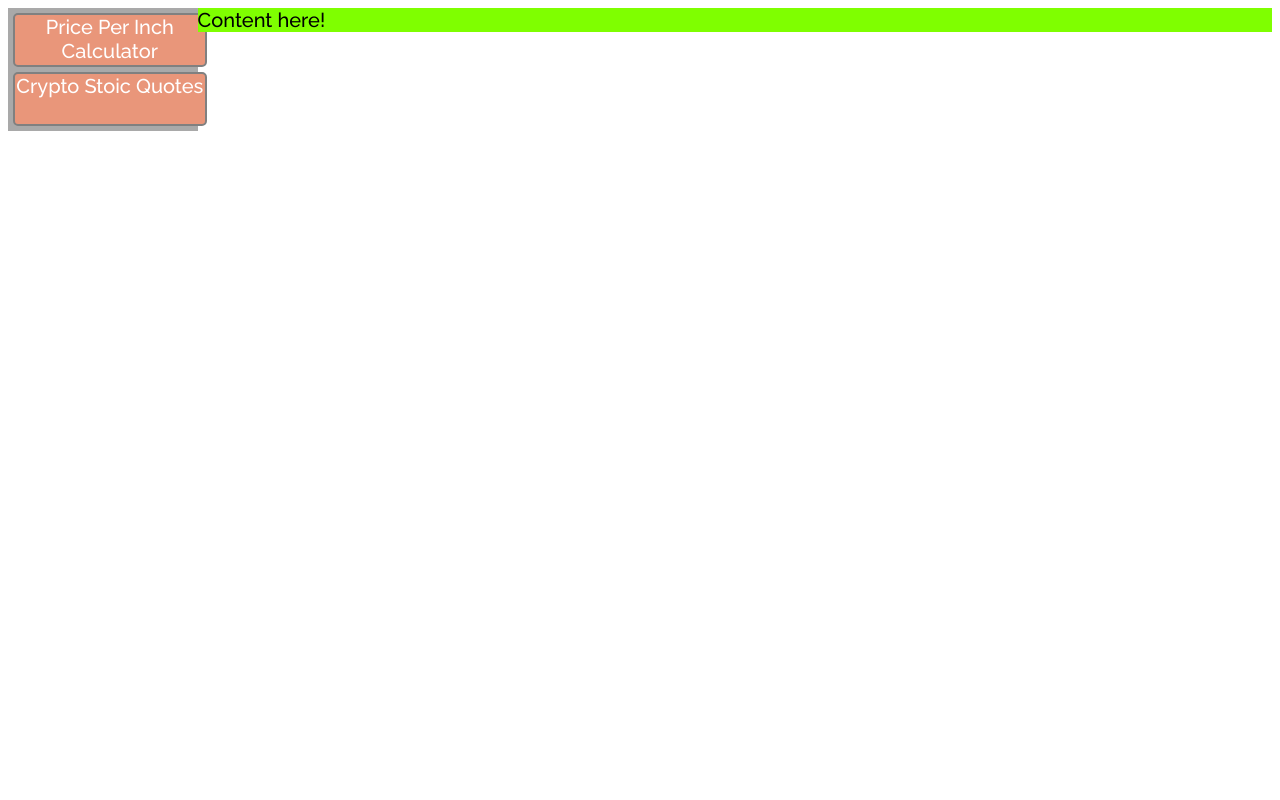
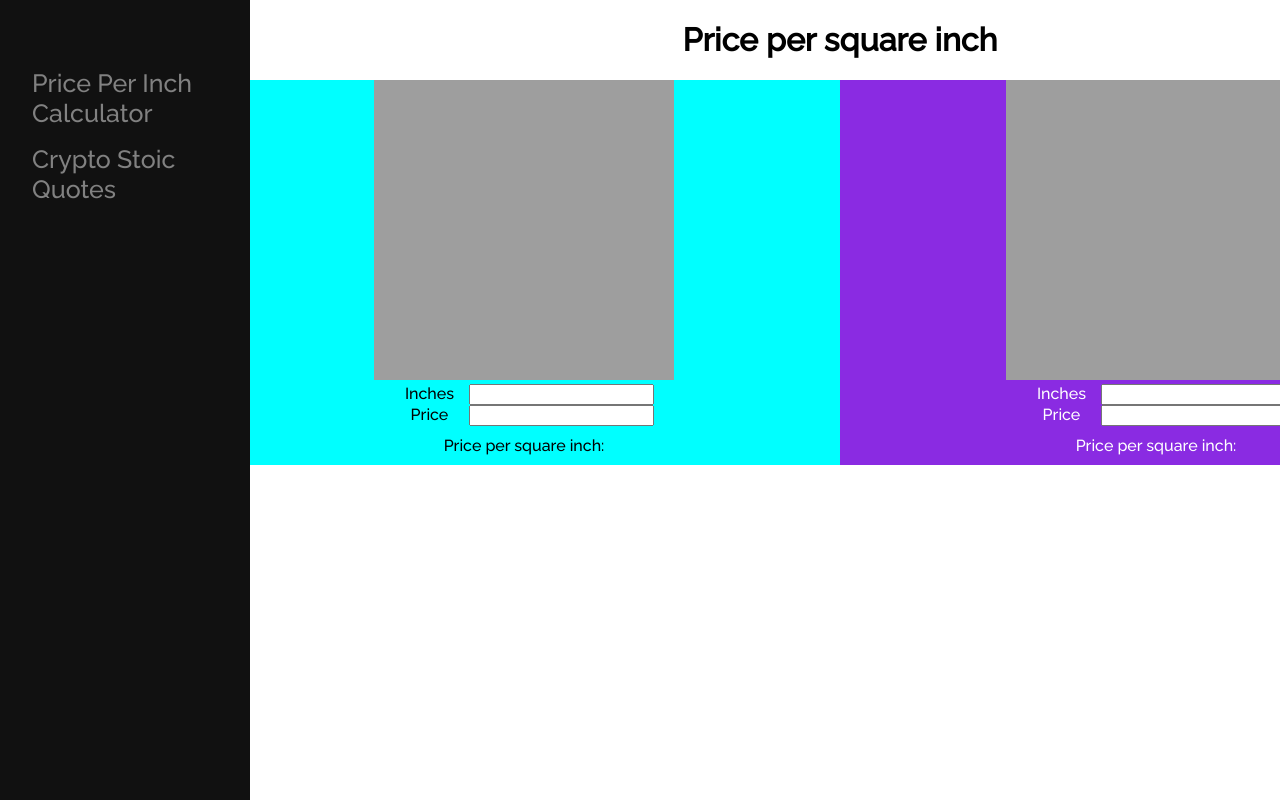
Before and after one commit to davehague/WebDevProjects, a plain HTML site: page index.html in a window 1280 px wide. Drawn offline with Linux system fonts and the light colour scheme.

Commit message:
First version of a side nav-bar

```diff
--- a/crypto-stoic-quotes/quotes.css
+++ b/crypto-stoic-quotes/quotes.css
@@ -1,3 +1,4 @@
+/* || GENERAL STYLES */
 body {
     background-color: #ada397;
 }
--- a/index.css
+++ b/index.css
@@ -1,40 +1,16 @@
-a, div {
-    font-family: "Raleway", sans-serif;
-    font-size: 20px;
+/* || GENERAL STYLES */
+a,
+div {
+  font-family: "Raleway", sans-serif;
+  font-size: 20px;
 }
 
-.nav-button {
-    display: block;
-    height: 50px;
+iframe {
+    position: fixed;
+    background: #fff;
+    border: none;
+    top: 0; right: 0;
+    bottom: 0; left: 200px;
     width: 100%;
-    background-color: darksalmon;
-    border: 2px solid gray;
-
-    color: white;
-    text-align: center;
-
-    margin: 5px;
-
-    background: linear-gradient(top, darksalmon, #2f5f63);
-    border-radius: 5px;
+    height: 100%;
 }
-
-a.nav-button {
-    text-decoration: none;
-}
-
-a.nav-button:hover {
-    background-color: salmon;
-}
-
-.nav-bar {
-    float: left;
-    width: 15%;
-    background-color: darkgray;
-}
-
-.content {
-    float: left;
-    width: 85%;
-    background-color: chartreuse;
-}
--- a/index.html
+++ b/index.html
@@ -2,6 +2,8 @@
 <html>
   <head>
     <link rel="stylesheet" type="text/css" href="index.css" />
+    <link rel="stylesheet" type="text/css" href="nav-bar/navbar.css" />
+    <script type="text/javascript" src="index.js"></script>
 
     <!-- Google fonts -->
     <link rel="preconnect" href="https://fonts.googleapis.com" />
@@ -12,14 +14,14 @@
     />
   </head>
   <body>
-    <div class="nav-bar">
-      <a href="price-per-slice/priceper.html" class="nav-button">Price Per Inch Calculator</a>
-      <!-- <a href="squareinchoptimizer.html" class="nav-button">Square Inch Optimizer</a> -->
-      <a href="crypto-stoic-quotes/quotes.html" class="nav-button">Crypto Stoic Quotes</a>
+    <!-- Shared nav-bar -->
+    <div id="mySidenav" class="sidenav">
+      <a href="javascript:void(0);" onclick="navigate('price-per-slice/priceper.html')">Price Per Inch Calculator</a>
+      <a href="javascript:void(0);" onclick="navigate('crypto-stoic-quotes/quotes.html')">Crypto Stoic Quotes</a>
     </div>
-    <div class="content">
-      <div>Content here!</div>
-    </div>
+
+    <iframe id="content" src="price-per-slice/priceper.html">
+
     <!-- <footer>
             Here's the footer
         </footer> -->
--- /dev/null
+++ b/index.js
@@ -0,0 +1,3 @@
+function navigate(newSource) {
+    document.getElementById("content").src=newSource;
+}
--- /dev/null
+++ b/nav-bar/navbar.css
@@ -0,0 +1,43 @@
+/* || NAVBAR STYLES */
+.sidenav {
+  height: 100%;
+  width: 250px;
+  position: fixed;
+  z-index: 1;
+  top: 0;
+  left: 0;
+  background-color: #111;
+  overflow-x: hidden;
+  transition: 0.5s;
+  padding-top: 60px;
+}
+
+.sidenav a {
+  padding: 8px 8px 8px 32px;
+  text-decoration: none;
+  font-size: 25px;
+  color: #818181;
+  display: block;
+  transition: 0.3s;
+}
+
+.sidenav a:hover {
+  color: #f1f1f1;
+}
+
+.sidenav .closebtn {
+  position: absolute;
+  top: 0;
+  right: 25px;
+  font-size: 36px;
+  margin-left: 50px;
+}
+
+@media screen and (max-height: 450px) {
+  .sidenav {
+    padding-top: 15px;
+  }
+  .sidenav a {
+    font-size: 18px;
+  }
+}
--- a/price-per-slice/priceper.css
+++ b/price-per-slice/priceper.css
@@ -1,3 +1,4 @@
+/* || GENERAL STYLES */
 h1 {
   text-align: center;
 }
```
